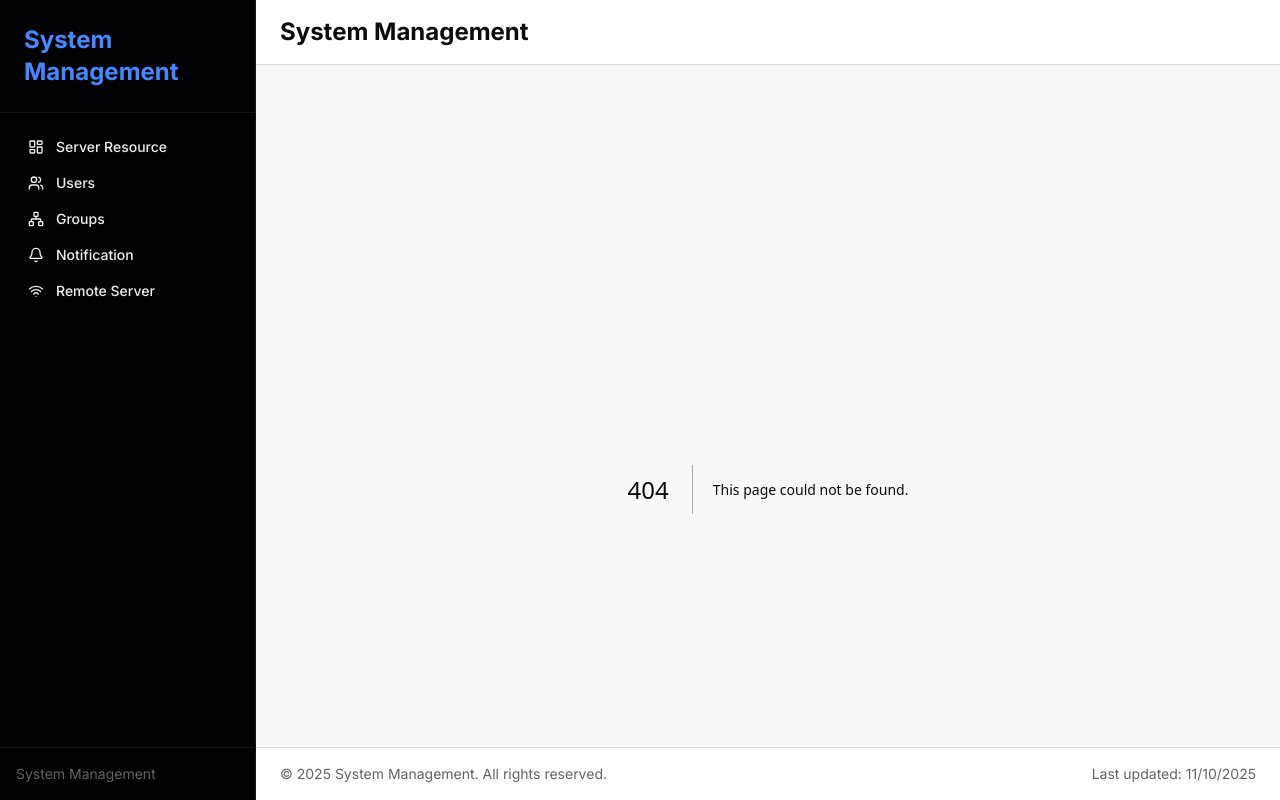
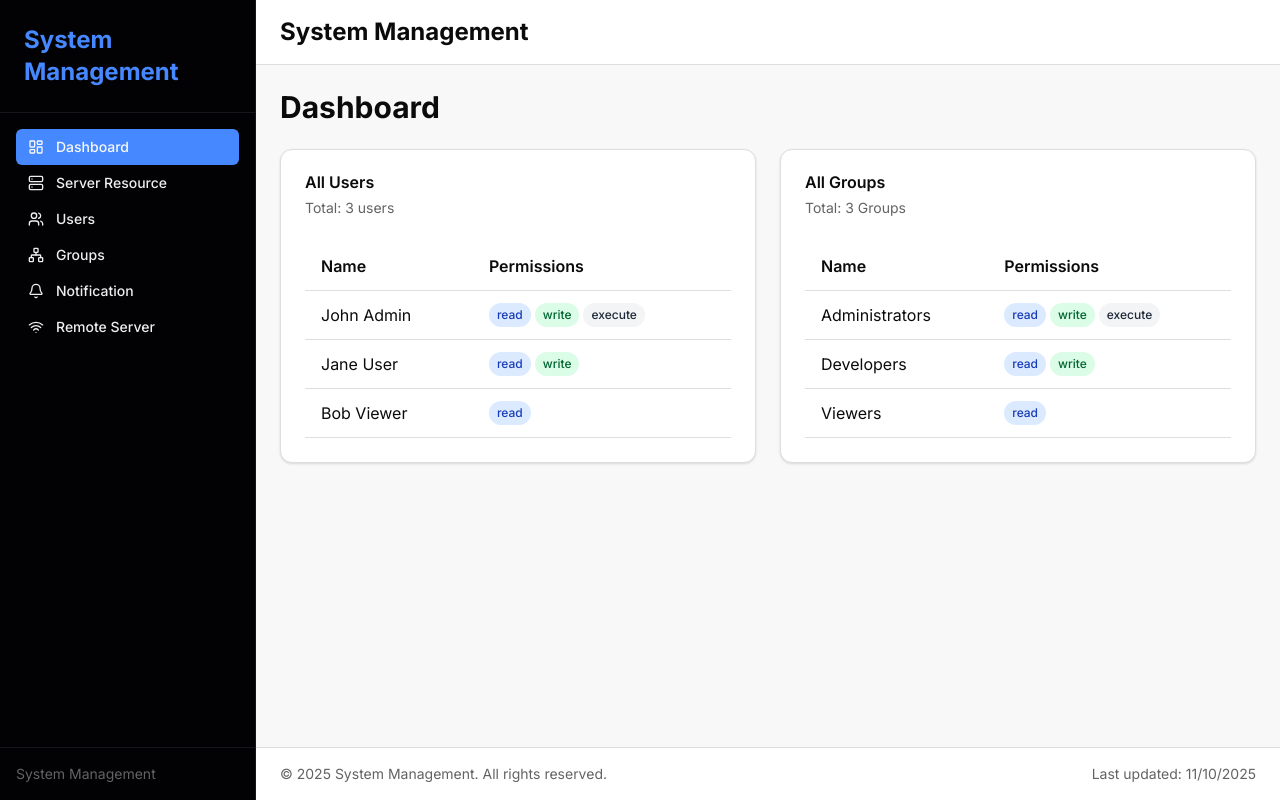
Before and after one commit to MenglongK/Linux-management-system, a Next.js app: page /dashboard in a window 1280 px wide. Before the commit this address had no page. Built offline with nearby package versions, Linux system fonts and the light colour scheme; a web font is replaced by a local one.

Commit message:
Update Dashboard & users's page

```diff
--- /dev/null
+++ b/app/dashboard/page.tsx
@@ -0,0 +1,109 @@
+import {
+  Card,
+  CardContent,
+  CardDescription,
+  CardHeader,
+  CardTitle,
+} from "@/components/ui/card";
+import { PermissionBadge } from "@/components/users/Permission-badge";
+import { mockGroups } from "@/data/mockGroups";
+import { mockUsers } from "@/data/mockUsers";
+
+export default function Dashboard() {
+  return (
+    <div className="space-y-6">
+      <div className="flex items-center justify-between">
+        <div>
+          <h1 className="text-3xl font-bold">Dashboard</h1>
+        </div>
+      </div>
+
+      <div className="grid lg:grid-cols-2 gap-6 ">
+        <Card>
+          <CardHeader>
+            <CardTitle>All Users</CardTitle>
+            <CardDescription>Total: 3 users</CardDescription>
+          </CardHeader>
+          <CardContent>
+            <div className="overflow-x-auto">
+              <table className="w-full">
+                <thead>
+                  <tr className="border-b border-border">
+                    <th className="text-left py-3 px-4 font-semibold">Name</th>
+                    <th className="text-left py-3 px-4 font-semibold">
+                      Permissions
+                    </th>
+                  </tr>
+                </thead>
+                <tbody>
+                  {mockUsers.map((user) => (
+                    <tr
+                      key={user.id}
+                      className="border-b border-border hover:bg-muted/50 transition"
+                    >
+                      <td className="py-3 px-4">{user.name}</td>
+                      <td className="py-3 px-4">
+                        <div className="flex flex-wrap gap-1">
+                          {user.permissions.slice(0, 3).map((perm) => (
+                            <PermissionBadge key={perm} permission={perm} />
+                          ))}
+                          {user.permissions.length > 3 && (
+                            <span className="text-xs text-muted-foreground">
+                              +{user.permissions.length - 3}
+                            </span>
+                          )}
+                        </div>
+                      </td>
+                    </tr>
+                  ))}
+                </tbody>
+              </table>
+            </div>
+          </CardContent>
+        </Card>
+        <Card>
+          <CardHeader>
+            <CardTitle>All Groups</CardTitle>
+            <CardDescription>Total: 3 Groups</CardDescription>
+          </CardHeader>
+          <CardContent>
+            <div className="overflow-x-auto">
+              <table className="w-full">
+                <thead>
+                  <tr className="border-b border-border">
+                    <th className="text-left py-3 px-4 font-semibold">Name</th>
+                    <th className="text-left py-3 px-4 font-semibold">
+                      Permissions
+                    </th>
+                  </tr>
+                </thead>
+                <tbody>
+                  {mockGroups.map((group) => (
+                    <tr
+                      key={group.id}
+                      className="border-b border-border hover:bg-muted/50 transition"
+                    >
+                      <td className="py-3 px-4">{group.name}</td>
+                      <td className="py-3 px-4">
+                        <div className="flex flex-wrap gap-1">
+                          {group.permissions.slice(0, 3).map((perm) => (
+                            <PermissionBadge key={perm} permission={perm} />
+                          ))}
+                          {group.permissions.length > 3 && (
+                            <span className="text-xs text-muted-foreground">
+                              +{group.permissions.length - 3}
+                            </span>
+                          )}
+                        </div>
+                      </td>
+                    </tr>
+                  ))}
+                </tbody>
+              </table>
+            </div>
+          </CardContent>
+        </Card>
+      </div>
+    </div>
+  );
+}
--- a/app/layout.tsx
+++ b/app/layout.tsx
@@ -16,8 +16,8 @@ const inter = Inter({
 });
 
 export const metadata: Metadata = {
-  title: "Create Next App",
-  description: "Generated by create next app",
+  title: "System Management",
+  description: "System Management",
 };
 
 export default function RootLayout({
--- a/app/page.tsx
+++ b/app/page.tsx
@@ -1,5 +1,5 @@
 import { redirect } from "next/navigation";
 
 export default function Home() {
-  redirect("/resource");
+  redirect("/dashboard");
 }
--- a/app/users/page.tsx
+++ b/app/users/page.tsx
@@ -85,7 +85,6 @@ export default function Users() {
                 <thead>
                   <tr className="border-b border-border">
                     <th className="text-left py-3 px-4 font-semibold">Name</th>
-                    <th className="text-left py-3 px-4 font-semibold">Email</th>
                     <th className="text-left py-3 px-4 font-semibold">Role</th>
                     <th className="text-left py-3 px-4 font-semibold">
                       Status
@@ -105,9 +104,6 @@ export default function Users() {
                       className="border-b border-border hover:bg-muted/50 transition"
                     >
                       <td className="py-3 px-4">{user.name}</td>
-                      <td className="py-3 px-4 text-sm text-muted-foreground">
-                        {user.email}
-                      </td>
                       <td className="py-3 px-4 capitalize">
                         <span className="bg-primary/10 text-primary px-2 py-1 rounded text-sm font-medium">
                           {user.role}
@@ -126,12 +122,12 @@ export default function Users() {
                       </td>
                       <td className="py-3 px-4">
                         <div className="flex flex-wrap gap-1">
-                          {user.permissions.slice(0, 2).map((perm) => (
+                          {user.permissions.slice(0, 3).map((perm) => (
                             <PermissionBadge key={perm} permission={perm} />
                           ))}
-                          {user.permissions.length > 2 && (
+                          {user.permissions.length > 3 && (
                             <span className="text-xs text-muted-foreground">
-                              +{user.permissions.length - 2}
+                              +{user.permissions.length - 3}
                             </span>
                           )}
                         </div>
--- a/data/mockUsers.ts
+++ b/data/mockUsers.ts
@@ -6,7 +6,7 @@ export const mockUsers: User[] = [
     name: 'John Admin',
     email: 'john@system.com',
     role: 'admin',
-    permissions: ['read', 'write', 'delete', 'manage_users'],
+    permissions: ['read', 'write', 'execute'],
     status: 'active',
   },
   {
--- a/data/navFootData.ts
+++ b/data/navFootData.ts
@@ -1,11 +1,16 @@
 import { NavFoot } from "@/types/navFoot";
-import { Bell, LayoutDashboard, Network, Users, Wifi } from "lucide-react";
+import { Bell, LayoutDashboard, Network, Server, Users, Wifi } from "lucide-react";
 
 export const NavFootData: NavFoot[] = [
     {
+        name: "Dashboard",
+        href: "/dashboard",
+        icon: LayoutDashboard
+    },
+    {
         name: "Server Resource",
         href: "/resource",
-        icon: LayoutDashboard
+        icon: Server
     },
     {
         name: "Users",
```
Also changed, not shown: 1 other file (tests, documents, lock files or other folders).
